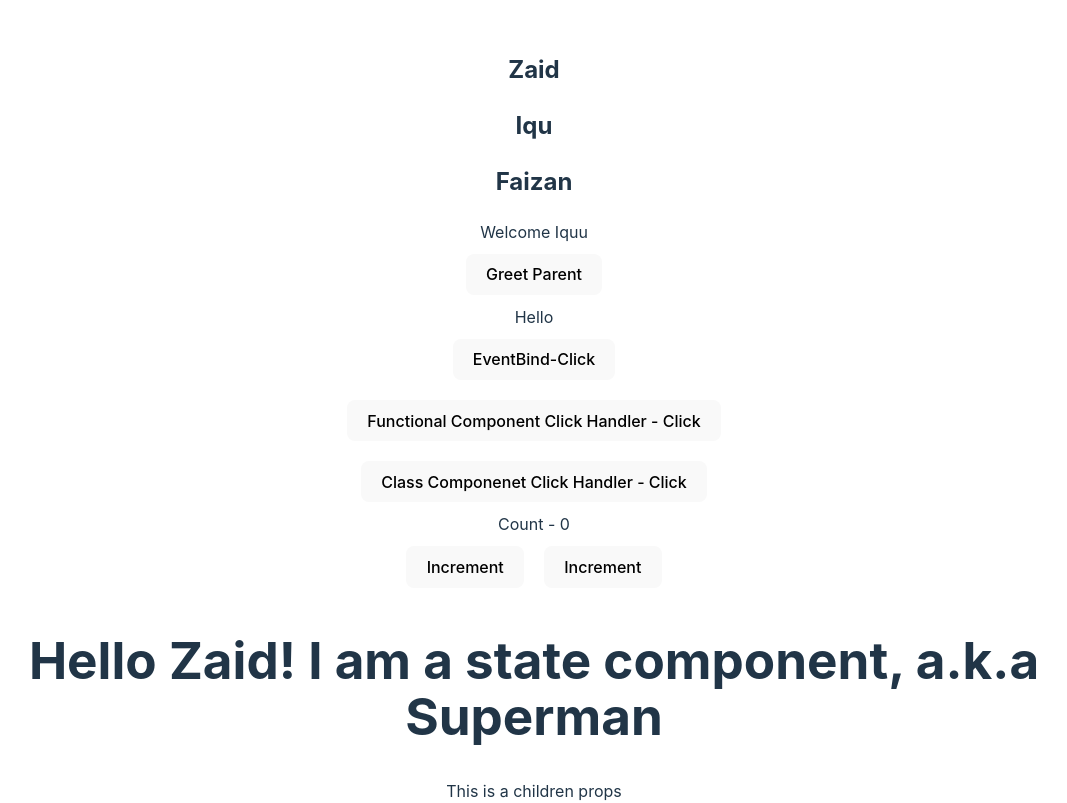
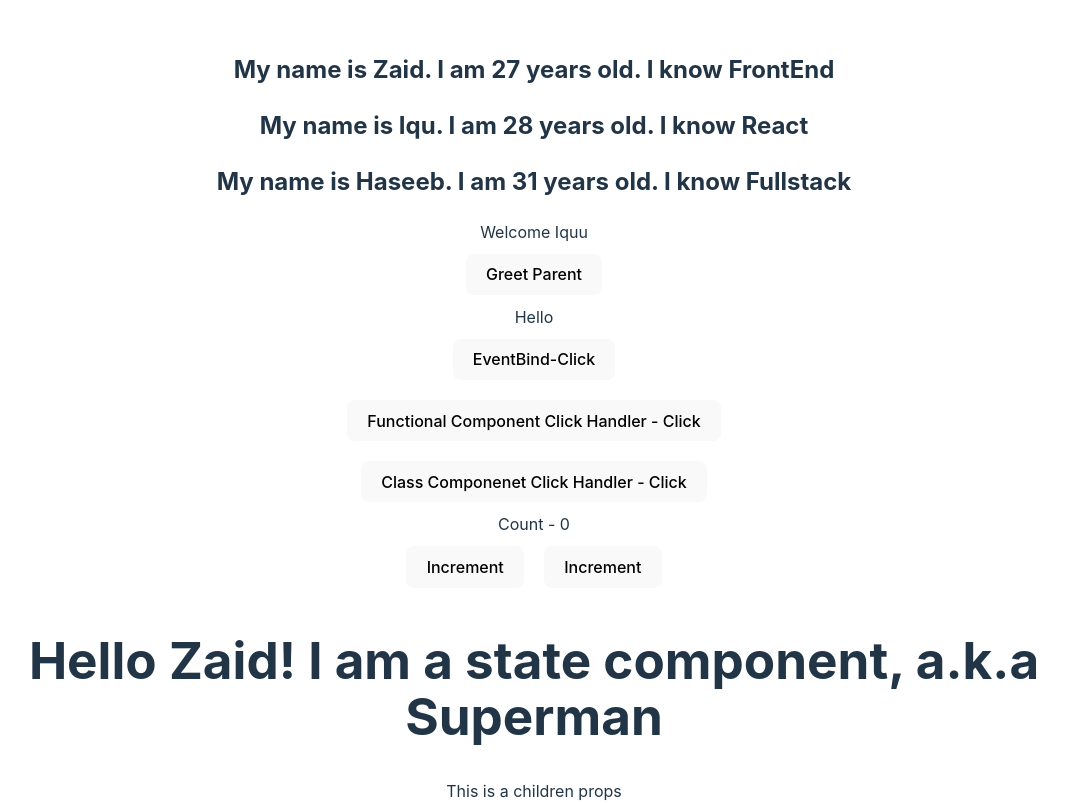
Before and after one commit to zaidfayaz/React, a React (Vite) app in the folder react_practice/: page / in a window 1280 px wide. Shown: the top 803 px of the page, without its empty margins (106-1173 px from the left). Built offline with nearby package versions, Linux system fonts and the light colour scheme.

Commit message:
modified

```diff
--- a/react_practice/src/components/ListRendering.jsx
+++ b/react_practice/src/components/ListRendering.jsx
@@ -1,33 +1,27 @@
 import React from 'react'
 
 function ListRendering() {
-    const names = ['Zaid', 'Iqu', 'Faizan']
+   // const names = ['Zaid', 'Iqu', 'Faizan']
     const persons = [{
-        Id: 1,
-        Name: 'Zaid',
-        Age: 27,
-        Skill: 'FrontEnd',
+        id: 1,
+        name: 'Zaid',
+        age: 27,
+        skill: 'FrontEnd',
     },
     {
-        Id: 2,
-        Name: 'Iqu',
-        Age: 28,
-        Skill: 'React',
+        id: 2,
+        name: 'Iqu',
+        age: 28,
+        skill: 'React',
     },
     {
-        Id: 3,
-        Name: 'Haseeb',
-        Age: 31,
-        Skill: 'Fullstack',
+        id: 3,
+        name: 'Haseeb',
+        age: 31,
+        skill: 'Fullstack',
     }]
-    const personList = persons.map(person => <h2>IMy name is{person.name}</h2>)
-    return (
-        <div>
-            {
-                names.map(name => <h2>{name}</h2>)
-            }
-        </div>
-    )
+    const personList = persons.map(person => <h2>My name is {person.name}. I am {person.age} years old. I know {person.skill}</h2>)
+    return <div> {personList} </div>
 }
 
 export default ListRendering
```
